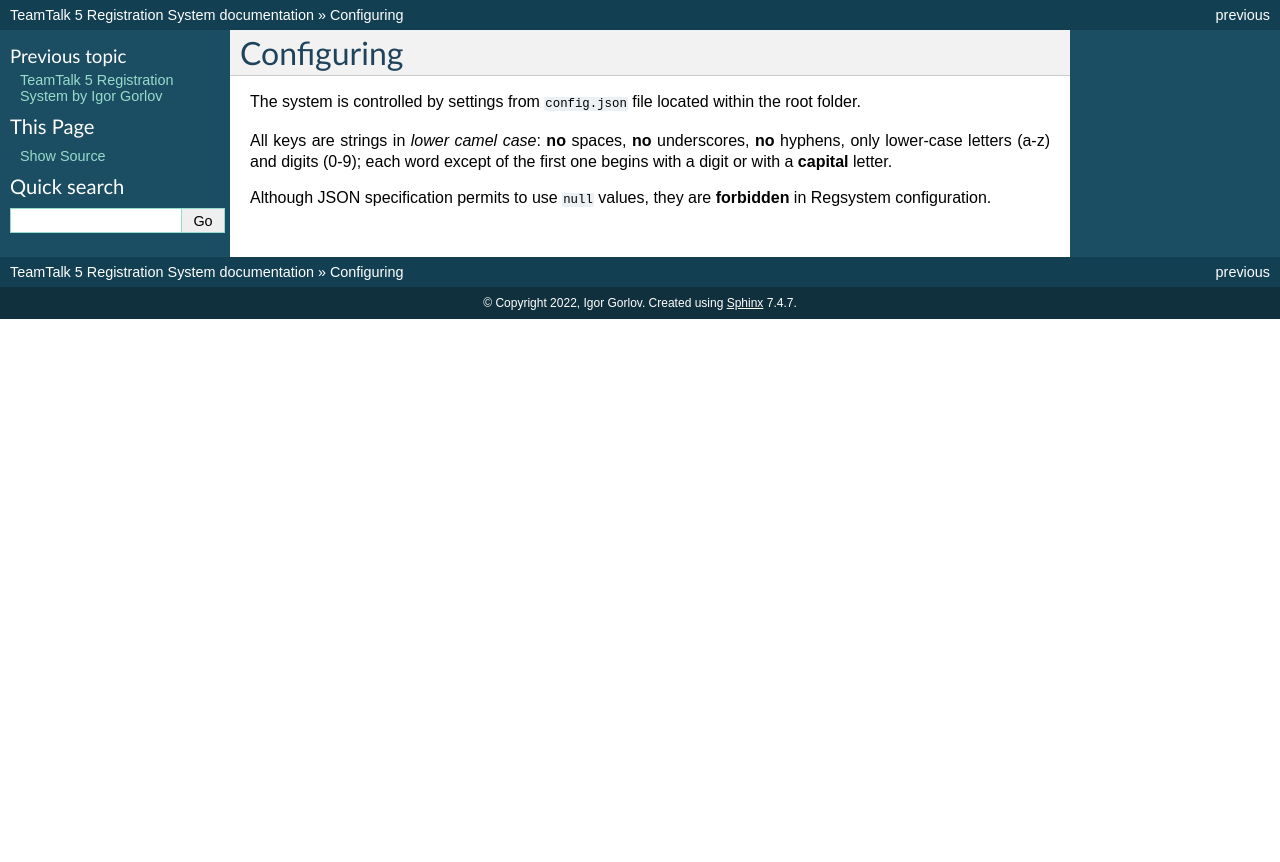
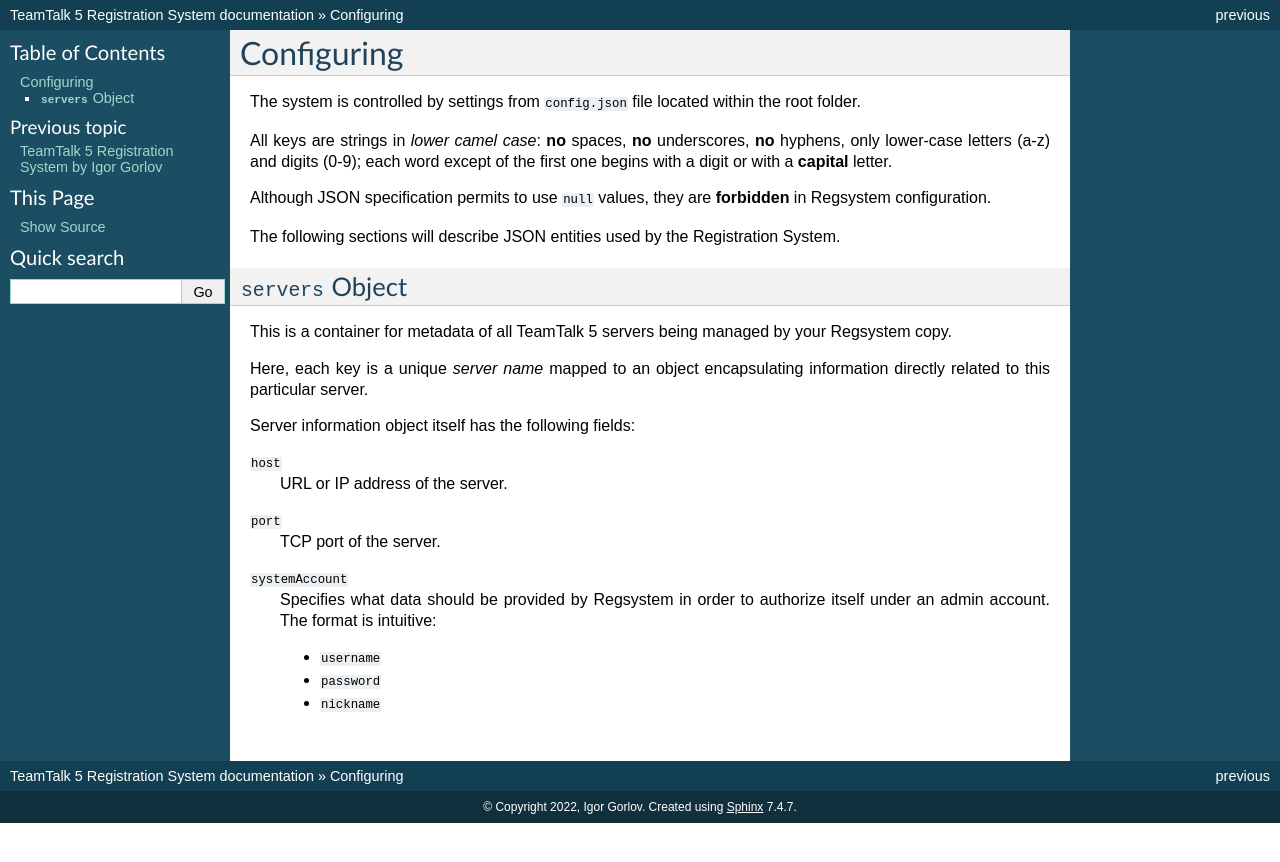
Before and after one commit to igor-gorlov/teamtalk-regsystem, a Sphinx documentation site: the page built from docs/configuring.rst, in a window 1280 px wide. Shown: the top 862 px of the page. Built offline with Sphinx 7.4.7, drawn with Linux system fonts in a browser that asks for light colours.

Commit message:
Describe "servers" configuration object

```diff
--- a/docs/configuring.rst
+++ b/docs/configuring.rst
@@ -8,3 +8,28 @@
 each word except of the first one begins with a digit or with a **capital** letter.
 
 Although JSON specification permits to use ``null`` values, they are **forbidden** in Regsystem configuration.
+
+The following sections will describe JSON entities used by the Registration System.
+
+``servers`` Object
+------------------
+
+This is a container for metadata of all TeamTalk 5 servers being managed by your Regsystem copy.
+
+Here, each key is a unique :dfn:`server name` mapped to an object
+encapsulating information directly related to this particular server.
+
+Server information object itself has the following fields:
+
+``host``
+  URL or IP address of the server.
+
+``port``
+  TCP port of the server.
+
+``systemAccount``
+  Specifies what data should be provided by Regsystem in order to authorize itself under an admin account. The format is intuitive:
+
+  * ``username``
+  * ``password``
+  * ``nickname``
```
